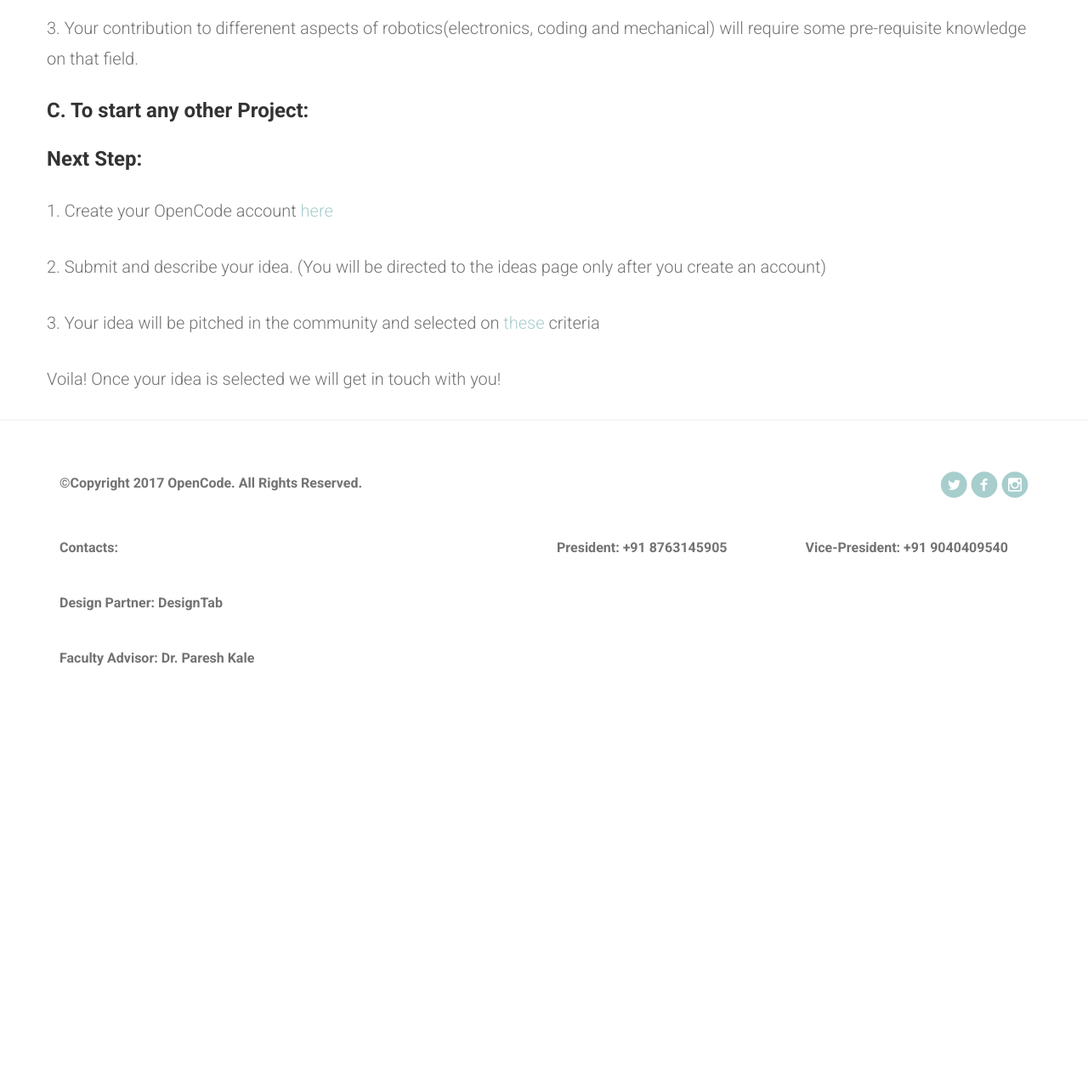
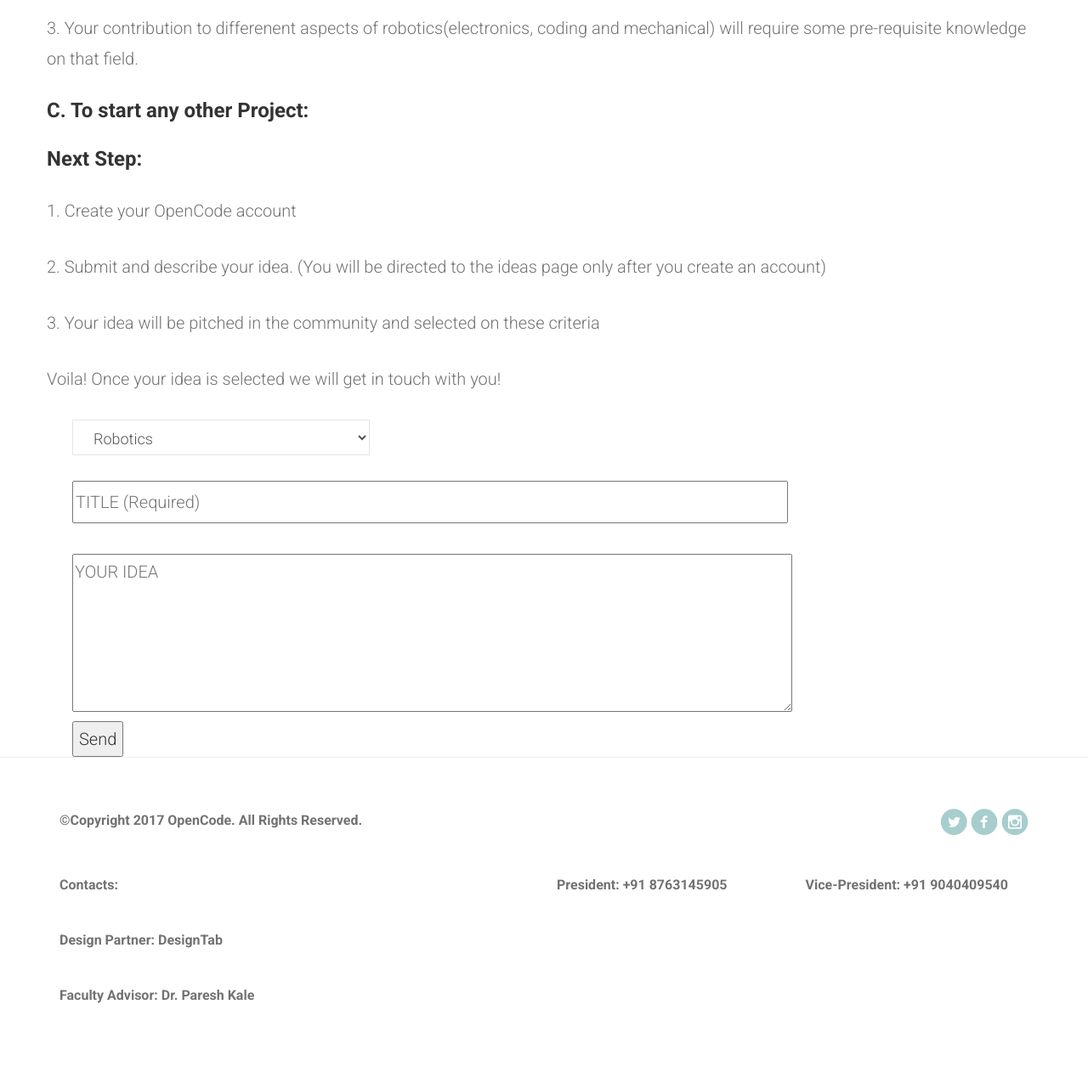
Before and after one commit to ShaswatLenka/OpenCodeWeb, a CodeIgniter app: page /OpenCodeWeb/Opencode/start_project in a window 1280 px wide. Shown: the part 819-2101 px from the top of the page at 85% size. Before the commit the page ends 1603 px from the top, so only its background shows below. Run offline with CodeIgniter, Linux system fonts and the light colour scheme; some libraries are stand-ins or nearby versions; some web fonts are replaced.

Commit message:
add idea form

```diff
--- a/application/controllers/Opencode.php
+++ b/application/controllers/Opencode.php
@@ -8,8 +8,10 @@
 
 		public function home(){
 
-           $this->load->view('header');
-            $this->load->view('home');
+            $seid=$this->session->userdata('userId');
+            $data['result']=$this->Mopencode->getUser($seid);
+            $this->load->view('header');
+            $this->load->view('home',$data);
             $this->load->view('footer');
 	}
 
--- a/application/models/Mopencode.php
+++ b/application/models/Mopencode.php
@@ -23,11 +23,7 @@
         return $result;
 
     }
-      */  function getUser($name){
-            //$this->load->helper('url');
-            $query = $this->db->get_where("users",array("name"=>$name));
-            return $query->result();
-        }
+      */
         function getComment($comments){
             //$this->load->helper('url');
             $query = $this->db->get_where("comments",array("comments"=>$comments));
@@ -62,6 +58,7 @@
             $this->db->where('id',$params['id']);
             $query = $this->db->get();
             $result = $query->row_array();
+            return $query->row_array();
         }else{
             //set start and limit
             if(array_key_exists("start",$params) && array_key_exists("limit",$params)){
@@ -70,8 +67,10 @@
                 $this->db->limit($params['limit']);
             }
             $query = $this->db->get();
+            return $query->row_array();
             if(array_key_exists("returnType",$params) && $params['returnType'] == 'count'){
                 $result = $query->num_rows();
+                return $query->row_array();
             }elseif(array_key_exists("returnType",$params) && $params['returnType'] == 'single'){
                 $result = ($query->num_rows() > 0)?$query->row_array():FALSE;
             }else{
@@ -81,6 +80,15 @@
 
         //return fetched data
         return $result;
+    }
+
+        function getUser($seid)
+    {
+        $this->db->select('name', 'email');
+        //$this->db->from('users');
+        $this->db->where('email', $seid);
+        $query = $this->db->get('users');
+        return $query->row_array();
     }
 
     /*
--- /dev/null
+++ b/application/views/home1.php
@@ -0,0 +1,2 @@
+<p class = "col-sm-2"><a href = "<?php echo base_url(); ?>#"><strong><?php echo $results['name']; ?></strong></a></p>
+<p class = "col-sm-2"><a href = "<?php echo base_url(); ?>user/logout"><strong>Logout</strong></a></p>
--- /dev/null
+++ b/application/views/home2.php
@@ -0,0 +1,2 @@
+			<p class = "col-sm-2"><a href = "<?php echo base_url(); ?>user/login"><strong>Login</strong></a></p>
+  			<p class = "col-sm-2"><a href = "<?php echo base_url(); ?>user/registration"><strong>Register</strong></a></p>
--- a/application/views/start_project.php
+++ b/application/views/start_project.php
@@ -19,9 +19,9 @@
 		<h3><strong>C. To start any other Project:</strong> </h3>
 
 		<h3><strong>Next Step:</strong></h3>
-		<p>1. Create your OpenCode account <a target="_blank" href = "register.php"> here</a></p>
+		<p>1. Create your OpenCode account</p>
 		<p>2. Submit and describe your idea. (You will be directed to the ideas page only after you create an account) </p>
-		<p>3. Your idea will be pitched in the community and selected on <a target="_blank" href = ../ideas.html> these </a> criteria </p>
+		<p>3. Your idea will be pitched in the community and selected on these criteria </p>
 		<p> Voila! Once your idea is selected we will get in touch with you!</p>
 
 		</div>
@@ -29,3 +29,29 @@
 		</div>
 
 		<!-- End of Guidelines-->
+		<!--start idea form-->
+			<div class="container">
+					<form action="" method="post" class="idea-form">
+						<div class="form-group">
+							<div class="col-sm-4">
+								<select class="form-control" id="sel1" placeholder="Select list:">
+									<option>Robotics</option>
+									<option>Website</option>
+									<option>App</option>
+									<option>Others</option>
+								</select>
+							</div>
+							<br/><br/>
+							<div class="col-sm-8">
+								<input type="text" name="title" size="79" class="text" placeholder="TITLE (Required)"><br/><br/>
+							</div>
+							<div class="col-sm-8">
+								<textarea name="message" cols="80" rows="5" class="textarea" placeholder="YOUR IDEA"></textarea><br/>
+							</div>
+							<div class="col-sm-8">
+								<input type="submit" value="Send" class="submit" id="submit"><br/>
+							</div>
+						</div>
+					</form>
+			</div>
+		<!-- end idea form -->
```
Also changed, not shown: application/views/home.php (+18 -4 lines).
